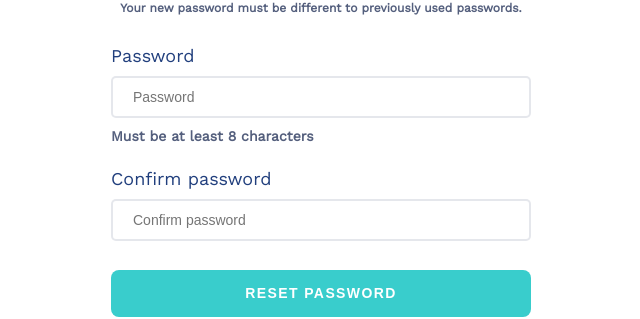
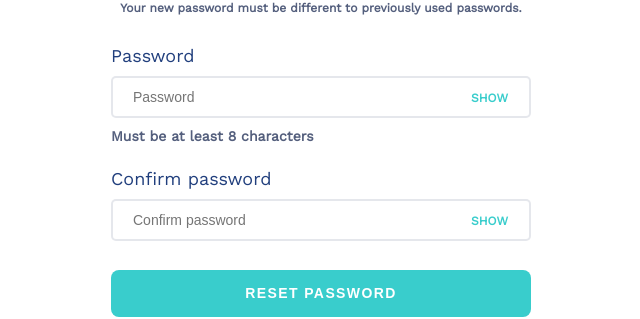
Before and after one commit to dorteks/lendsqr-fe-test, a Next.js app: page /auth/set-new-password in a window 1280 px wide. Shown: the part 224-543 px from the top of the page, without its empty margins (319-959 px from the left). Built offline with nearby package versions, Linux system fonts and the light colour scheme.

Commit message:
made changes to reset password page

```diff
--- a/src/container/passwordResest/newPassword.module.scss
+++ b/src/container/passwordResest/newPassword.module.scss
@@ -41,8 +41,13 @@
     padding-bottom: 10px;
   }
 
+  .passwordGroup {
+    display: flex;
+    flex-direction: row;
+
     .passwordInput {
       height: 3em;
+      width: 100%;
       display: block;
       font-size: 14px;
       padding-left: 20px;
@@ -52,14 +57,30 @@
       border: 2px solid rgba(84, 95, 125, 0.15);
     }
 
+    .show {
+      text-align: center;
+      font-size: 12px;
+      color: #39cdcc;
+      margin: auto;
+      margin-left: -60px;
+      margin-top: 15px;
+    }
+  }
+
   h4 {
     padding-bottom: 24px;
     color: #545f7d;
     font-size: 14px;
   }
 
+  .confirmPasswordGroup {
+    display: flex;
+    flex-direction: row;
+
     input {
       height: 3em;
+      width: 100%;
+
       display: block;
       font-size: 14px;
       padding-left: 20px;
@@ -67,6 +88,16 @@
       margin-bottom: 24px;
       background: #ffffff;
       border: 2px solid rgba(84, 95, 125, 0.15);
+    }
+
+    .show {
+      text-align: center;
+      font-size: 12px;
+      color: #39cdcc;
+      margin: auto;
+      margin-left: -60px;
+      margin-top: 15px;
+    }
   }
 
   Button {
--- a/src/container/passwordResest/newPassword.tsx
+++ b/src/container/passwordResest/newPassword.tsx
@@ -1,9 +1,30 @@
-import React from "react";
+import Link from "next/link";
+import React, { useState } from "react";
 import Button from "@/components/button";
 import styles from "./newPassword.module.scss";
-import Link from "next/link";
 
 const NewPassword = () => {
+  const [typePassword, setTypePassword] = useState("password");
+  const toggleTypePassword = () => {
+    if (typePassword === "password") {
+      setTypePassword("text");
+      return;
+    }
+    setTypePassword("password");
+  };
+
+  const [typeConfirmPassword, setTypeConfirmPassword] = useState("password");
+  const toggleTypeConfirmPassword = () => {
+    if (typeConfirmPassword === "password") {
+      setTypeConfirmPassword("text");
+      return;
+    }
+    setTypeConfirmPassword("password");
+  };
+
+  const [inputPassword, setInputPassword] = useState("");
+  const [inputConfirmPassword, setInputConfirmPassword] = useState("");
+
   return (
     <section className={styles.container}>
       <div className={styles.keyIcon}>
@@ -17,10 +38,33 @@ const NewPassword = () => {
       </div>
       <div className={styles.buttons}>
         <label>Password</label>
-        <input className={styles.passwordInput} placeholder="Password" />
+        <div className={styles.passwordGroup}>
+          <input
+            type={typePassword}
+            value={inputPassword}
+            placeholder="Password"
+            className={styles.passwordInput}
+            onChange={(e: any) => setInputPassword(e.target.value)}
+          />
+          <h3 onClick={toggleTypePassword} className={styles.show}>
+            SHOW
+          </h3>
+        </div>
+
         <h4>Must be at least 8 characters</h4>
+
         <label>Confirm password</label>
-        <input placeholder="Confirm password" />
+        <div className={styles.confirmPasswordGroup}>
+          <input
+            type={typeConfirmPassword}
+            value={inputConfirmPassword}
+            placeholder="Confirm password"
+            onChange={(e: any) => setInputConfirmPassword(e.target.value)}
+          />
+          <h3 className={styles.show} onClick={toggleTypeConfirmPassword}>
+            SHOW
+          </h3>
+        </div>
         <Link href="/auth/reset-successful">
           <Button title={"Reset Password"} />
         </Link>
--- a/src/container/passwordResest/resetSuccessful.module.scss
+++ b/src/container/passwordResest/resetSuccessful.module.scss
@@ -9,9 +9,9 @@
 }
 
 .keyIcon {
-  width: 40px;
+  width: 80px;
   margin: auto;
-  height: 40px;
+  height: 80px;
 }
 
 .forgotPassword {
--- a/src/container/passwordResest/resetSuccessful.tsx
+++ b/src/container/passwordResest/resetSuccessful.tsx
@@ -8,7 +8,7 @@ const ResetPasswordSuccessful = () => {
     <section className={styles.container}>
       <div className={styles.keyIcon}>
         <img
-          src="/images/password-reset-successful.png"
+          src="/images/reset-password-successful.jpeg"
           alt="forgot-password"
         />
       </div>
```
Also changed, not shown: public/images/reset-password-successful.jpeg (added). Lines whose indentation alone changed are shown as unchanged.
